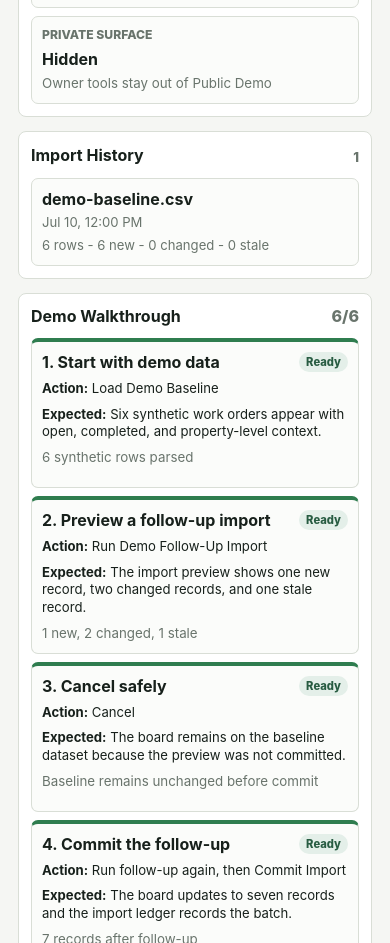
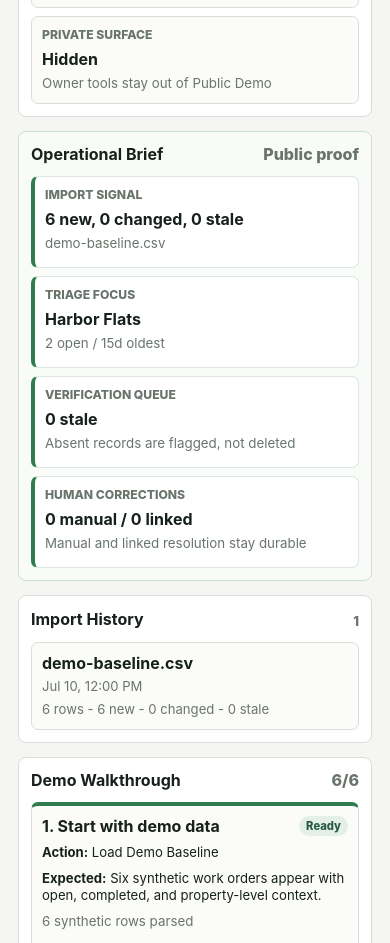
Before and after one commit to hypnoticdata777/m3ldSync, a website with bundled scripts: page index.html in a window 390 px wide. Shown: the part 1220-2163 px from the top of the page. Built offline with nearby package versions, Linux system fonts and the light colour scheme.

Commit message:
Add public demo operational brief

```diff
--- a/src/main.js
+++ b/src/main.js
@@ -126,6 +126,8 @@ function render() {
       </section>
 
       ${accessMode === "public" ? renderPublicSnapshot() : ""}
+
+      ${accessMode === "public" ? renderOperationalBrief() : ""}
 
       ${pendingImport ? renderImportPreview() : ""}
 
@@ -675,6 +677,70 @@ function renderPublicSnapshot() {
   `;
 }
 
+function renderOperationalBrief() {
+  const briefState = pendingImport?.mode === "demo" ? pendingImport.state : model.data;
+  const records = Object.values(briefState.records);
+  const staleRecords = records.filter((record) => record.stale);
+  const manualRecords = records.filter((record) => record.statusSource === "manual");
+  const linkedResolvedRecords = records.filter((record) => isLinkedResolved(record, briefState.records));
+  const oldestProperty = propertyStatsFor(records, briefState.records)[0];
+  const batch = pendingImport?.mode === "demo" ? pendingImport.batch : model.lastBatch || model.data.imports[0];
+  const importSignal = batch
+    ? `${batch.newCount} new, ${batch.statusChangedCount} changed, ${batch.staleCount} stale`
+    : "No import signal yet";
+
+  return `
+    <section class="operational-brief" aria-label="Operational brief">
+      <div class="section-title">
+        <h2>Operational Brief</h2>
+        <span>Public proof</span>
+      </div>
+      <div class="brief-grid">
+        ${briefItem("Import Signal", importSignal, batch ? batch.filename : "Synthetic baseline")}
+        ${briefItem(
+          "Triage Focus",
+          oldestProperty ? oldestProperty.property : "No property selected",
+          oldestProperty ? `${oldestProperty.open} open / ${oldestProperty.oldestOpen}d oldest` : "No active work"
+        )}
+        ${briefItem("Verification Queue", `${staleRecords.length} stale`, "Absent records are flagged, not deleted")}
+        ${briefItem(
+          "Human Corrections",
+          `${manualRecords.length} manual / ${linkedResolvedRecords.length} linked`,
+          "Manual and linked resolution stay durable"
+        )}
+      </div>
+    </section>
+  `;
+}
+
+function propertyStatsFor(records, recordMap) {
+  const stats = new Map();
+  for (const record of records) {
+    const current = stats.get(record.property) || {
+      property: record.property,
+      open: 0,
+      oldestOpen: 0
+    };
+    if (!isEffectivelyClosed(record, recordMap)) {
+      current.open += 1;
+      current.oldestOpen = Math.max(current.oldestOpen, daysOpen(record, now));
+    }
+    stats.set(record.property, current);
+  }
+
+  return [...stats.values()].sort((a, b) => b.open - a.open || b.oldestOpen - a.oldestOpen);
+}
+
+function briefItem(label, value, detail) {
+  return `
+    <article class="brief-item">
+      <span>${escapeHtml(label)}</span>
+      <strong>${escapeHtml(value)}</strong>
+      <small>${escapeHtml(detail)}</small>
+    </article>
+  `;
+}
+
 function snapshotItem(label, value, detail) {
   return `
     <article class="snapshot-item">
--- a/src/styles.css
+++ b/src/styles.css
@@ -588,6 +588,54 @@ h1 {
   line-height: 1.35;
 }
 
+.operational-brief {
+  margin-bottom: 14px;
+  border: 1px solid #cdded3;
+  border-radius: 8px;
+  background: #f8fbf8;
+  padding: 12px;
+}
+
+.brief-grid {
+  display: grid;
+  grid-template-columns: repeat(4, minmax(150px, 1fr));
+  gap: 8px;
+}
+
+.brief-item {
+  min-height: 92px;
+  border: 1px solid #dce6df;
+  border-left: 4px solid var(--green);
+  border-radius: 7px;
+  background: var(--surface);
+  padding: 10px;
+}
+
+.brief-item span,
+.brief-item strong,
+.brief-item small {
+  display: block;
+}
+
+.brief-item span {
+  color: var(--muted);
+  font-size: 0.76rem;
+  font-weight: 800;
+  text-transform: uppercase;
+}
+
+.brief-item strong {
+  margin-top: 7px;
+  font-size: 1rem;
+  overflow-wrap: anywhere;
+}
+
+.brief-item small {
+  margin-top: 6px;
+  color: var(--muted);
+  line-height: 1.35;
+}
+
 .main-grid {
   display: grid;
   grid-template-columns: 260px minmax(0, 1fr) 340px;
@@ -946,6 +994,10 @@ h1 {
     grid-template-columns: repeat(2, minmax(150px, 1fr));
   }
 
+  .brief-grid {
+    grid-template-columns: repeat(2, minmax(150px, 1fr));
+  }
+
   .qa-grid {
     grid-template-columns: repeat(3, minmax(120px, 1fr));
   }
@@ -1015,6 +1067,10 @@ h1 {
     grid-template-columns: 1fr;
   }
 
+  .brief-grid {
+    grid-template-columns: 1fr;
+  }
+
   .qa-grid {
     grid-template-columns: 1fr;
   }
```
Also changed, not shown: BUILD_LOG.md (+34 -0 lines), COMMAND_LOG.md (+6 -0 lines), DEMO_STRATEGY.md (+2 -0 lines), PHASE_STATUS.md (+2 -0 lines), QA_CHECKLIST.md (+7 -0 lines), README.md.
